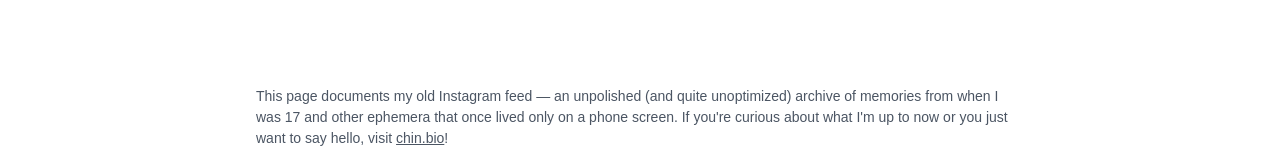
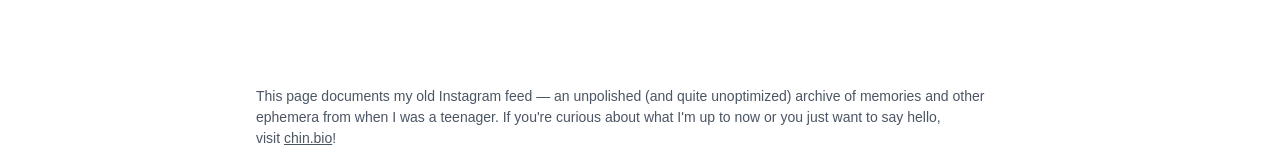
Before and after one commit to CinnamonRolls1/aeot, a Next.js app: page / in a window 1280 px wide. Shown: the part 3563-3725 px from the top of the page. Built offline with nearby package versions, Linux system fonts and the light colour scheme; a web font is replaced by a local one.

Commit message:
text changes

```diff
--- a/src/app/layout.js
+++ b/src/app/layout.js
@@ -31,7 +31,7 @@ export default function RootLayout({ children }) {
         {children}
         {/* Footer */}
         <footer className="bg-white dark:bg-white text-left text-[11px] sm:text-[13px] md:text-[14px] text-gray-600 w-full px-16 sm:px-40 md:px-64 py-4">
-          This page documents my old Instagram feed&nbsp;— an unpolished (and quite unoptimized) archive of memories from when I was 17 and other ephemera that once lived only on a phone screen. If you&apos;re curious about what I&apos;m up to now or you just want to say hello, visit&nbsp;
+          This page documents my old Instagram feed&nbsp;— an unpolished (and quite unoptimized) archive of memories and other ephemera from when I was a teenager. If you&apos;re curious about what I&apos;m up to now or you just want to say hello, visit&nbsp;
           <a href="https://chin.bio" className="underline hover:text-gray-800" target="_blank" rel="noopener noreferrer">chin.bio</a>!
         </footer>
         <Analytics />
```
